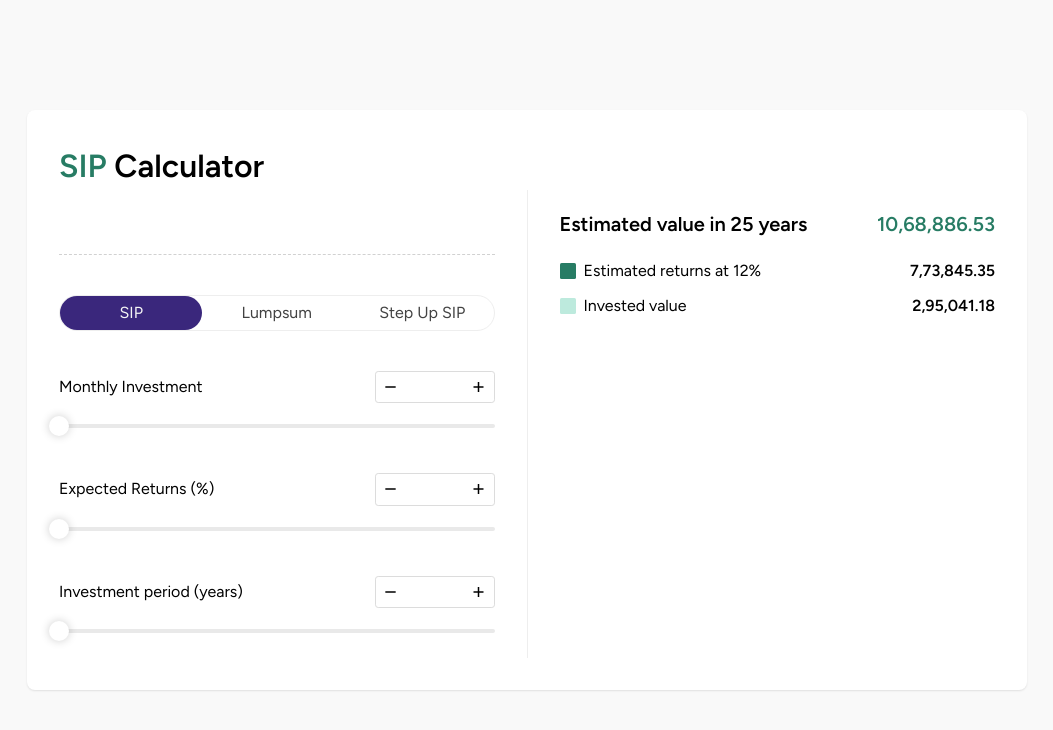
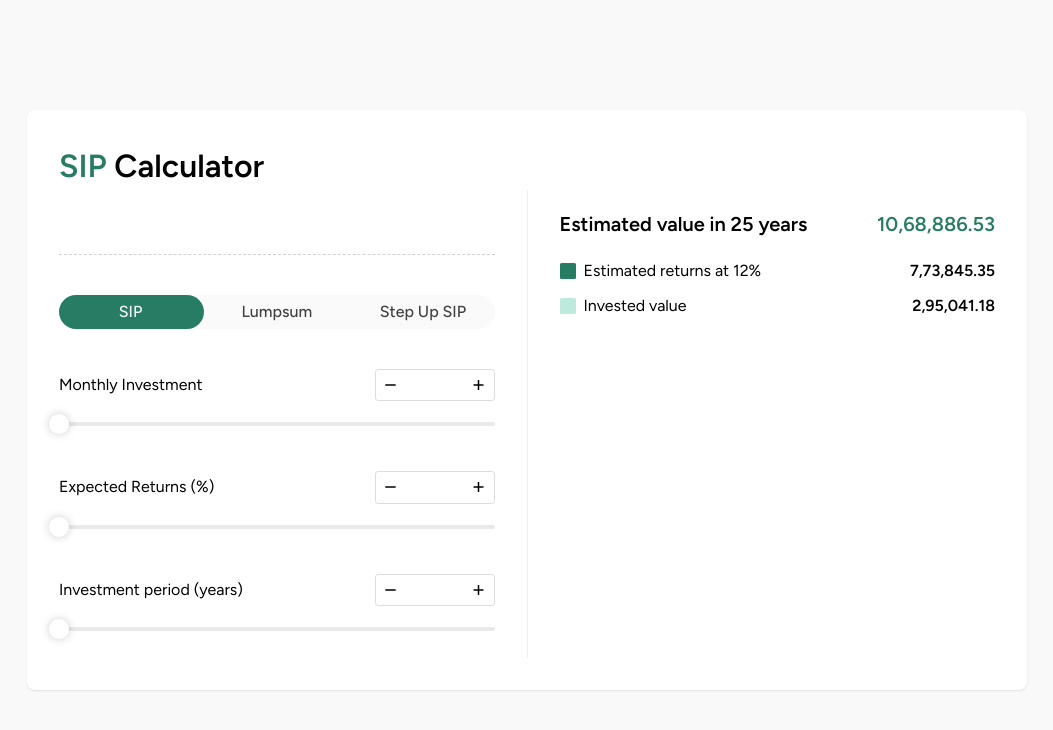
Before and after one commit to rainwalkr/sip-calculator, a React (Vite) app: page / in a window 1280 px wide. Shown: the top 730 px of the page, without its empty margins (113-1166 px from the left). Built offline with nearby package versions, Linux system fonts and the light colour scheme.

Commit message:
feat: RadioButtonGroup - add interactivity

```diff
--- a/src/components/Controls/Controls.tsx
+++ b/src/components/Controls/Controls.tsx
@@ -1,11 +1,13 @@
+import { defaultMode, modes } from '../../configs/calculator'
 import RadioButtonGroup from '../RadioButtonGroup/RadioButtonGroup'
 import SliderWithInputControl from '../SliderWithInputControl/SliderWithInputControl'
 import './Controls.css'
 
 export default function Controls() {
+    let buttons = modes
     return <div className='controls-wrapper'>
         <div className='actions'></div>
-        <RadioButtonGroup />
+        <RadioButtonGroup buttons={buttons} selected={defaultMode} />
         <SliderWithInputControl label='Monthly Investment'/>
         <SliderWithInputControl label='Expected Returns (%)' />
         <SliderWithInputControl label='Investment period (years)' />
--- a/src/components/RadioButtonGroup/RadioButtonGroup.css
+++ b/src/components/RadioButtonGroup/RadioButtonGroup.css
@@ -1,8 +1,9 @@
 .btn-group {
     display: flex;
-    border: 1px solid var(--color-grey-light);
+    background: var(--radio-btn-group-bg-color);
     border-radius: 2rem;
     gap: .2rem;
+    position: relative;
 
     .btn {
         flex: 1;
@@ -11,16 +12,45 @@
         border-radius: 2rem;
         background: transparent;
         color: var(--color-grey-medium-dark);
+        z-index: 1;
         cursor: pointer;
+        font-weight: var(--fnt-wght-medium);
 
         &.active {
-            background: #3A277C !important;
             color: whitesmoke;
-            /* font-weight: var(--fnt-wght-semibold); */
+            /* delay should match .selection transition delay */
+            transition: .15s ease;
         }
 
-        &:hover {
-            background: #F4F2F2;
-        }
+    }
+
+    .btn.active~.selection {
+        background-color: var(--color-primary);
+        display: inline-block;
+    }
+
+    .selection {
+        display: none;
+        position: absolute;
+        height: 100%;
+        width: calc(100% / 3);
+        z-index: 0;
+        left: 0;
+        top: 0;
+        transition: .15s ease;
+        border-radius: 2rem;
+    }
+
+    /* nth-child selectors can be removed if transform is done on js side */
+    .btn.active:nth-child(1)~.selection {
+        transform: translateX(calc(100% * 0));
+    }
+
+    .btn.active:nth-child(2)~.selection {
+        transform: translateX(calc(100% * 1));
+    }
+
+    .btn.active:nth-child(3)~.selection {
+        transform: translateX(calc(100% * 2));
     }
 }
--- a/src/components/RadioButtonGroup/RadioButtonGroup.tsx
+++ b/src/components/RadioButtonGroup/RadioButtonGroup.tsx
@@ -1,9 +1,33 @@
+import { useState } from 'react'
 import './RadioButtonGroup.css'
 
-export default function RadioButtonGroup() {
+interface Button {
+    key: number
+    label: string,
+}
+interface RadioButtonGroupProps {
+    buttons: Button[]
+    selected: number
+}
+
+export default function RadioButtonGroup({ buttons, selected }: RadioButtonGroupProps) {
+    let [selectedKey, setSelectedKey] = useState(selected);
+
+    function handleBtnClick(key: number) {
+        setSelectedKey(key)
+        if ('vibrate' in navigator) {
+            navigator.vibrate(5)
+        }
+    }
+
     return <div className='btn-group'>
-        <button className='btn active' type="button">SIP</button>
-        <button className='btn' type="button">Lumpsum</button>
-        <button className='btn' type="button">Step Up SIP</button>
+        {buttons.map(button => {
+            return <button type="button"
+                key={button.key}
+                className={selectedKey === button.key ? 'btn active' : 'btn'}
+                onClick={() => handleBtnClick(button.key)}>{button.label}</button>
+        })}
+        <div className='selection' ></div>
+        {/* <div className='selection' style={{ transform:`translateX(calc(100% * ${selectedKey - 1})` }} ></div> */}
     </div>
 }
--- /dev/null
+++ b/src/configs/calculator.ts
@@ -0,0 +1,15 @@
+export const SIP_KEY = 1;
+export const LUMPSUM_KEY = 2;
+export const STEPSIP_KEY = 3;
+
+export const SIP_LABEL = 'SIP';
+export const LUMPSUM_LABEL = 'Lumpsum';
+export const STEPSIP_LABEL = 'Step Up SIP';
+
+export const modes = [
+    { key: SIP_KEY, label: SIP_LABEL },
+    { key: LUMPSUM_KEY, label: LUMPSUM_LABEL },
+    { key: STEPSIP_KEY, label: STEPSIP_LABEL },
+]
+
+export const defaultMode = SIP_KEY;
--- a/src/index.css
+++ b/src/index.css
@@ -17,6 +17,7 @@
   --color-primary-light: #BDEADD;
   --color-grey-light: #eee;
   --color-grey-medium-dark:#424242;
+  --radio-btn-group-bg-color: #FAFAFA;
 
   /* component color */
   --calc-wrapper-bg-color:white;
@@ -26,6 +27,7 @@
   --fnt-sz-lg: 1.125rem;
   --fnt-sz-xl: 1.25rem;
 
+  --fnt-wght-medium: 500;
   --fnt-wght-semibold: 600;
 }
 
```
